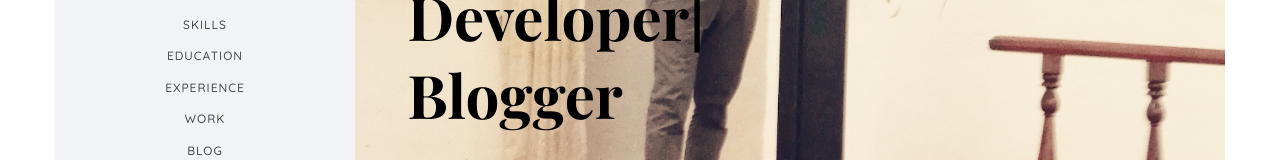
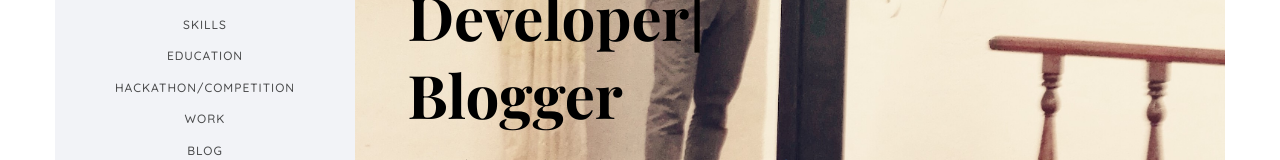
Before and after one commit to rehanja/rehan.lk, a plain HTML site: page index.html in a window 1280 px wide. Shown: the part 388-548 px from the top of the page. Drawn offline with nearby package versions, Linux system fonts and the light colour scheme; files whose address does not match are found by name; a web font is replaced by a local one.

Commit message:
add changes to home ,images 9

```diff
--- a/index.html
+++ b/index.html
@@ -68,7 +68,7 @@
 						<li><a href="#" data-nav-section="services">Services</a></li>
 						<li><a href="#" data-nav-section="skills">Skills</a></li>
 						<li><a href="#" data-nav-section="education">Education</a></li>
-						<li><a href="#" data-nav-section="experience">Experience</a></li>
+						<li><a href="#" data-nav-section="experience">Hackathon/Competition</a></li>
 						<li><a href="#" data-nav-section="work">Work</a></li>
 						<li><a href="#" data-nav-section="blog">Blog</a></li>
 						<li><a href="#" data-nav-section="contact">Contact</a></li>
@@ -464,7 +464,7 @@ Copyright &copy;<script>document.write(new Date().getFullYear());</script> All r
 					<div class="row">
 						<div class="col-md-6 col-md-offset-3 col-md-pull-3 animate-box" data-animate-effect="fadeInLeft">
 							<span class="heading-meta">Experience</span>
-							<h2 class="colorlib-heading animate-box">Work Experience</h2>
+							<h2 class="colorlib-heading animate-box">Hackathon/Competition</h2>
 						</div>
 					</div>
 					<div class="row">
```
